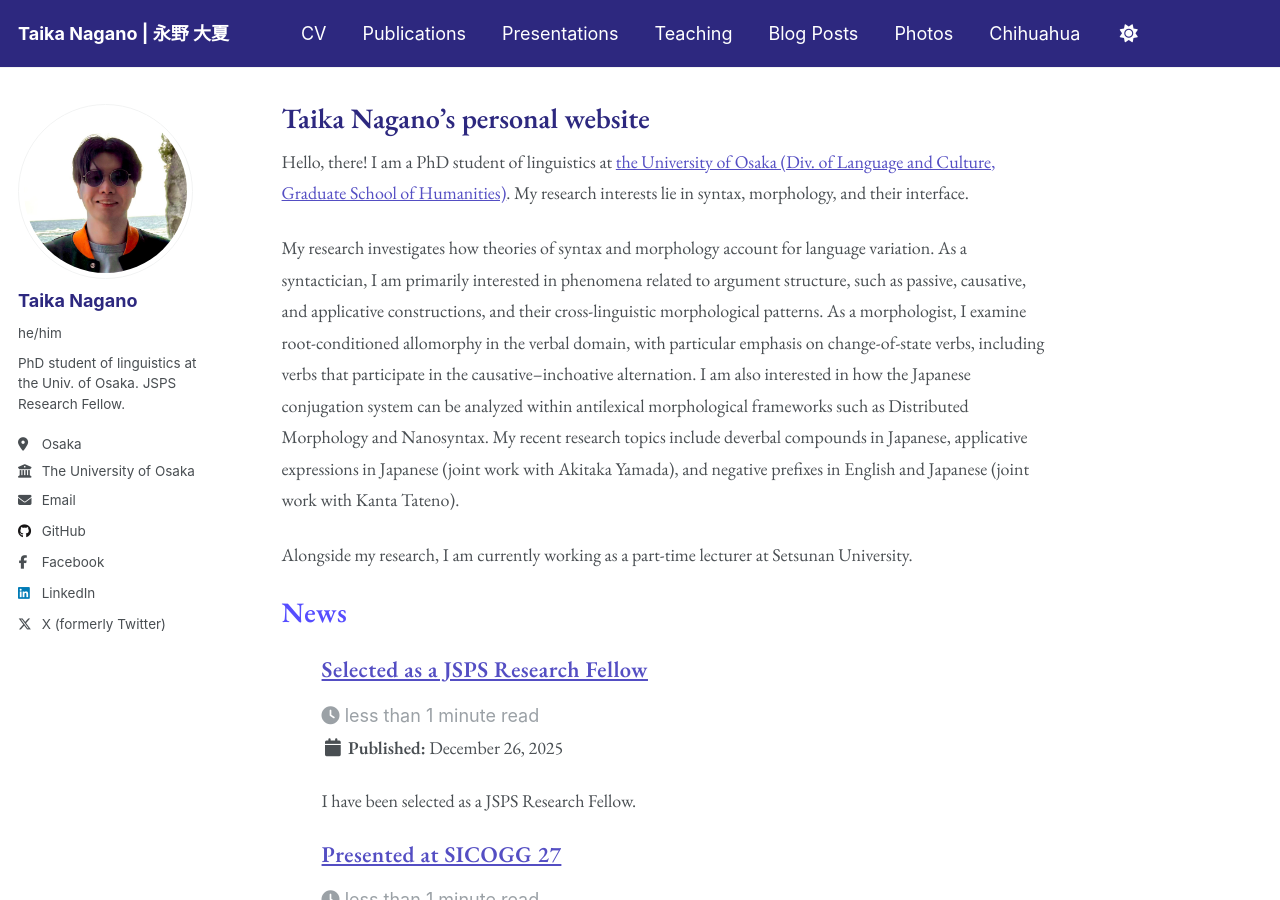
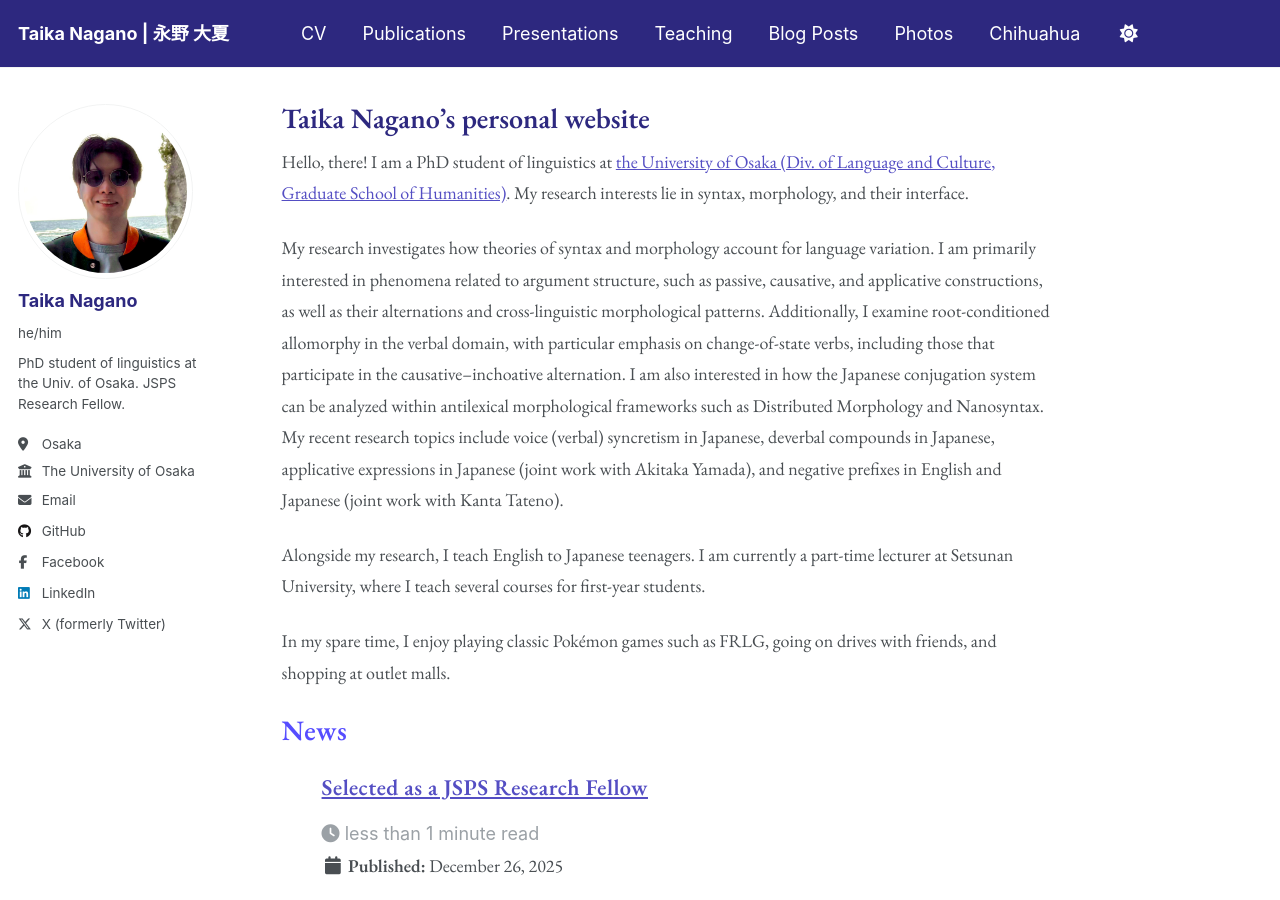
Before and after one commit to TaikaNagano/taikanagano.github.io, a Jekyll site: the page built from _pages/about.md, in a window 1280 px wide and 900 px high. Built offline with Jekyll 4.4.1, drawn with Linux system fonts in a browser that asks for light colours.

Commit message:
Update about.md

```diff
--- a/_pages/about.md
+++ b/_pages/about.md
@@ -17,9 +17,11 @@ redirect_from:
 
 Hello, there! I am a PhD student of linguistics at [the University of Osaka (Div. of Language and Culture, Graduate School of Humanities)](https://lc.hmt.osaka-u.ac.jp/english/home.html). My research interests lie in syntax, morphology, and their interface.
 
-My research investigates how theories of syntax and morphology account for language variation. As a syntactician, I am primarily interested in phenomena related to argument structure, such as passive, causative, and applicative constructions, and their cross-linguistic morphological patterns. As a morphologist, I examine root-conditioned allomorphy in the verbal domain, with particular emphasis on change-of-state verbs, including verbs that participate in the causative–inchoative alternation. I am also interested in how the Japanese conjugation system can be analyzed within antilexical morphological frameworks such as Distributed Morphology and Nanosyntax. My recent research topics include deverbal compounds in Japanese, applicative expressions in Japanese (joint work with Akitaka Yamada), and negative prefixes in English and Japanese (joint work with Kanta Tateno).
+My research investigates how theories of syntax and morphology account for language variation. I am primarily interested in phenomena related to argument structure, such as passive, causative, and applicative constructions, as well as their alternations and cross-linguistic morphological patterns. Additionally, I examine root-conditioned allomorphy in the verbal domain, with particular emphasis on change-of-state verbs, including those that participate in the causative–inchoative alternation. I am also interested in how the Japanese conjugation system can be analyzed within antilexical morphological frameworks such as Distributed Morphology and Nanosyntax. My recent research topics include voice (verbal) syncretism in Japanese, deverbal compounds in Japanese, applicative expressions in Japanese (joint work with Akitaka Yamada), and negative prefixes in English and Japanese (joint work with Kanta Tateno).
 
-Alongside my research, I am currently working as a part-time lecturer at Setsunan University.
+Alongside my research, I teach English to Japanese teenagers. I am currently a part-time lecturer at Setsunan University, where I teach several courses for first-year students.
+
+In my spare time, I enjoy playing classic Pokémon games such as FRLG, going on drives with friends, and shopping at outlet malls.
 
 News
 ======
```
